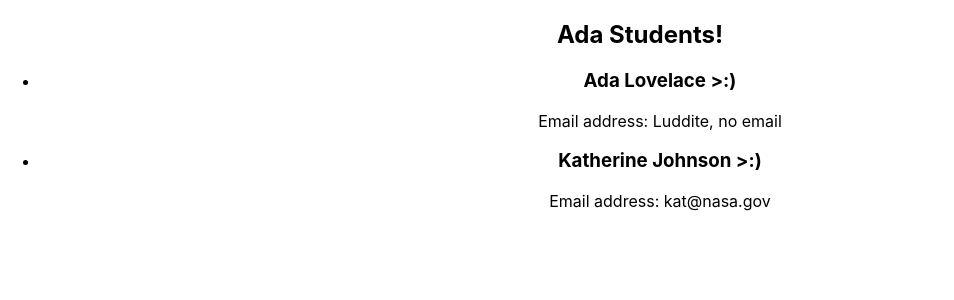
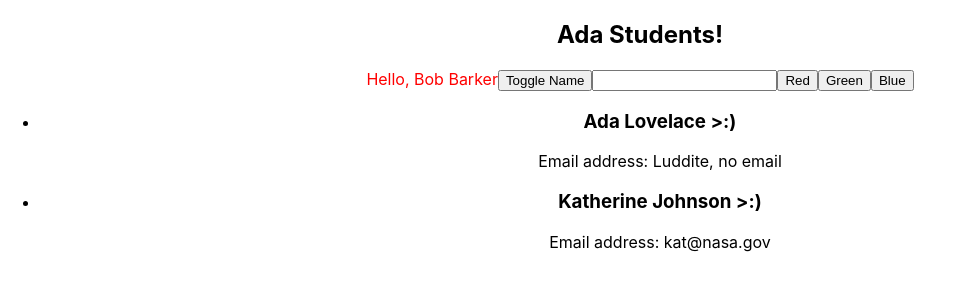
Before and after one commit to Ada-C11/ada-students-ports, a React (Create React App) app: page / in a window 1280 px wide. Shown: the top 300 px of the page, without its empty margins (0-954 px from the left). Built offline with nearby package versions, Linux system fonts and the light colour scheme.

Commit message:
NameDisplay Added

```diff
--- a/src/App.js
+++ b/src/App.js
@@ -1,7 +1,7 @@
 import React from 'react';
 import './App.css';
 import StudentCollection from './components/StudentCollection';
-
+import NameDisplay from './components/NameDisplay';
 function App() {
   return (
     <div className="App">
@@ -9,6 +9,10 @@ function App() {
         <h2>Ada Students!</h2>
       </header>
       <main>
+        <NameDisplay
+          name="Bob Barker"
+          displayName={true}
+        />
         <StudentCollection />
       </main>
 
--- /dev/null
+++ b/src/components/NameDisplay.css
@@ -0,0 +1,11 @@
+.red {
+  color: red;
+}
+
+.green {
+  color: green;
+}
+
+.blue {
+  color: blue;
+}
--- /dev/null
+++ b/src/components/NameDisplay.js
@@ -0,0 +1,64 @@
+// NameDisplay.js
+import React from 'react';
+import './NameDisplay.css'
+
+class NameDisplay extends React.Component {
+  constructor(props) {
+    super(props);
+    this.state = {
+      name: this.props.name,
+      displayName: this.props.displayName,
+      color: 'red',
+    };
+  }
+
+  onButtonClick = () => {
+    console.log(this.state.displayName);
+
+    this.setState({
+      displayName: !this.state.displayName,
+    });
+    console.log(this.state.displayName);
+  }
+
+  onColorChange = (color) => {
+    this.setState({
+      color: color,
+    });
+  }
+
+  onNameChange = (event) => {
+    console.log(event);
+  }
+
+  render() {
+    let display = 'Sorry I don\'t know you';
+
+    if (this.state.displayName) {
+      display = `Hello, ${this.state.name}`;
+    }
+    return (
+      <section className={this.state.color}>
+        {display}
+        <button onClick={this.onButtonClick}>
+          Toggle Name
+        </button>
+        <input onChange={this.onNameChange} />
+
+
+        <button onClick={() => this.onColorChange('red')}>
+          Red
+        </button>
+        <button onClick={() => this.onColorChange('green')}>
+          Green
+        </button>
+        <button onClick={() => this.onColorChange('blue')}>
+          Blue
+        </button>
+      </section>
+    )
+  }
+
+}
+
+export default NameDisplay;
```
